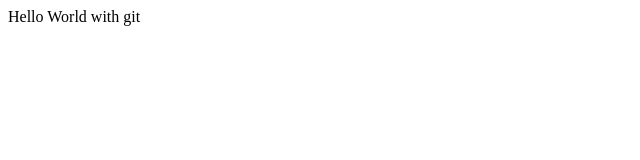
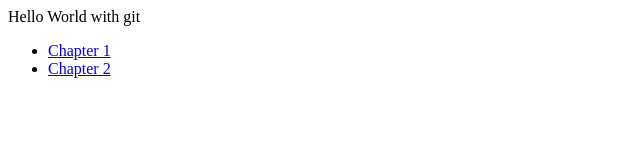
Before and after one commit to tr4duc/chapter05-1, a plain HTML site: page chapter5-01/index.html in a window 1280 px wide. Shown: the whole page, without its empty margins (0-640 px from the left). Drawn offline with Linux system fonts and the light colour scheme.

Commit message:
update href

```diff
--- a/chapter5-01/index.html
+++ b/chapter5-01/index.html
@@ -8,6 +8,10 @@
 
 <body>
     Hello World with git
+    <ul>
+        <li><a href="chapter1.html">Chapter 1</a></li>
+        <li><a href="chapter2.html">Chapter 2</a></li>
+    </ul>
 </body>
 
 </html>
```
